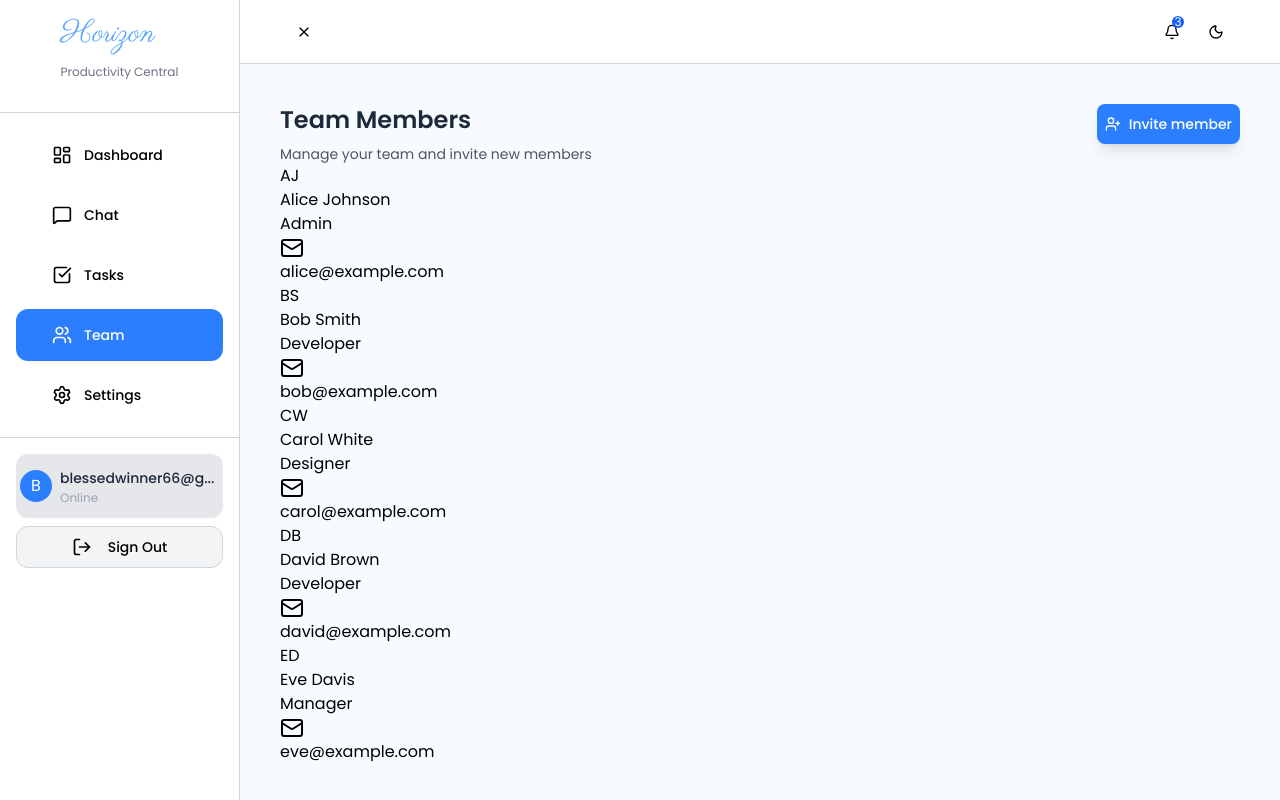
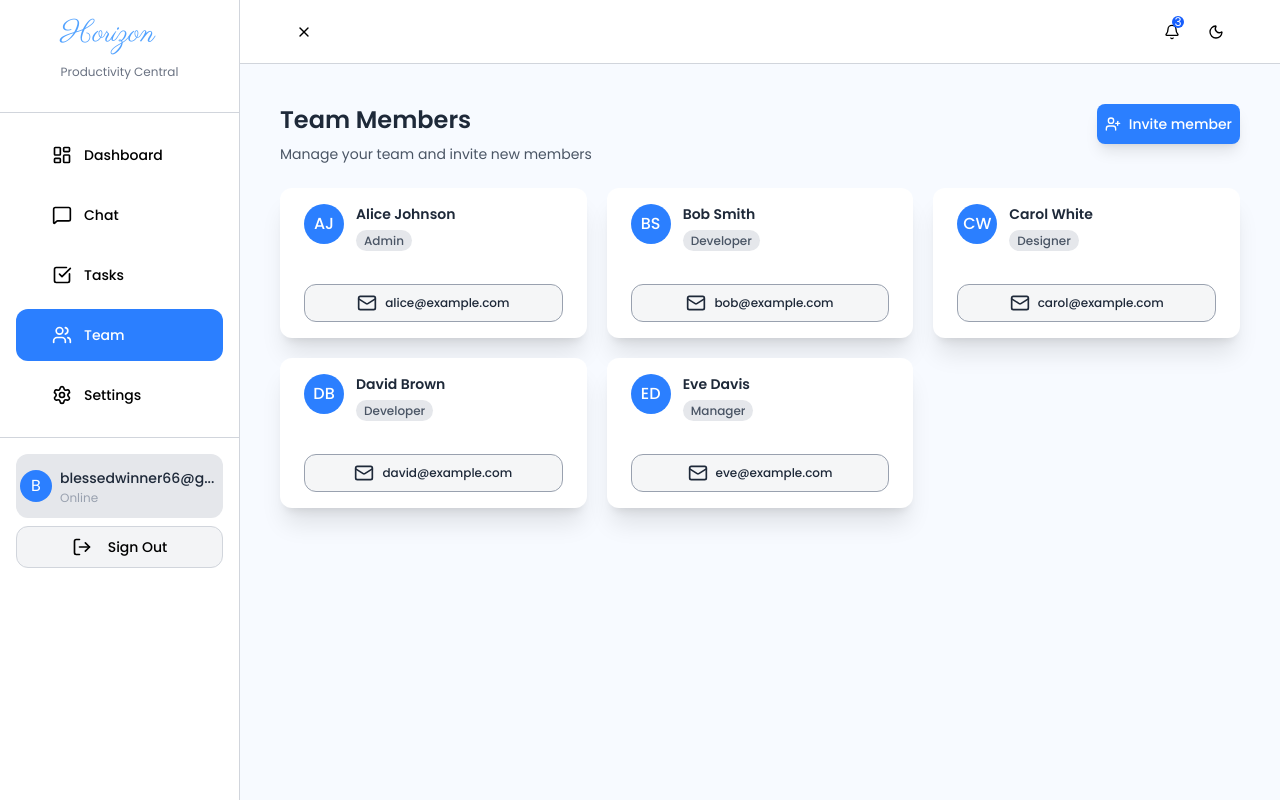
Before and after one commit to blessed-winner/Horizon, a React app in the folder frontend/: page /admin/team in a window 1280 px wide. Built offline with nearby package versions, Linux system fonts and the light colour scheme; the HTML template or start-up script is replaced by a standard one.

Commit message:
Full team overview component

```diff
--- a/frontend/src/pages/Team.tsx
+++ b/frontend/src/pages/Team.tsx
@@ -3,8 +3,8 @@ import { userData } from "../assets/assets"
 
 const Team = () => {
   return (
-    <div className="flex-1 p-6 md:p-10">
-       <div className="space-y-8">
+    <div className="flex-1 p-6 md:p-10 space-y-6">
+       <div>
             <div className="flex justify-between">
           <div className="space-y-2">
             <h1 className="text-2xl font-semibold text-gray-800">Team Members</h1>
@@ -16,16 +16,18 @@ const Team = () => {
           </button>
         </div>
        </div>
-       <div>
+       <div className="grid grid-cols-1 md:grid-cols-2 lg:grid-cols-3 gap-5">
           { userData.map((data,idx)=>(
-            <div key={idx}>
-              <div>{data.firstName.charAt(0) + data.lastName.charAt(0)}</div>
-              <div>
-                <h4>{data.firstName + " "+ data.lastName}</h4>
-                <span>{data.role}</span>
+            <div key={idx} className="bg-white px-6 py-4 rounded-xl space-y-8 shadow-xl hover:shadow-blue-200/70 transition">
+              <div className="flex gap-3">
+                 <div className="bg-blue-500 w-10 h-10 flex items-center justify-center rounded-full text-white font-medium">{data.firstName.charAt(0) + data.lastName.charAt(0)}</div>
+              <div className="space-y-1">
+                <h4 className="text-gray-800 text-sm font-semibold">{data.firstName + " "+ data.lastName}</h4>
+                <span className="text-xs bg-gray-200 px-2 py-0.5 rounded-full text-gray-600 font-medium">{data.role}</span>
               </div>
-              <button>
-                <Mail/>
+              </div>
+              <button className="group flex items-center gap-2 text-xs font-medium text-gray-800 justify-center bg-gray-100/80 border border-gray-400 w-full py-2 rounded-xl hover:bg-blue-400 transition cursor-pointer hover:text-white hover:border-none">
+                <Mail className="w-5 h-5 text-gray-800 group-hover:text-white"/>
                 <p>{data.email}</p>
               </button>
             </div>
```
